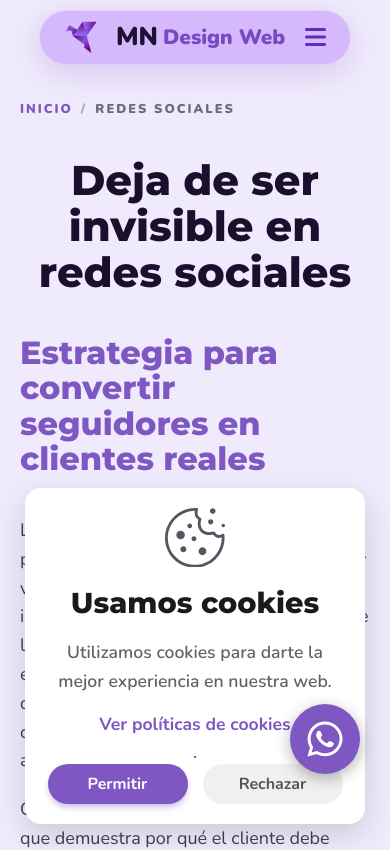
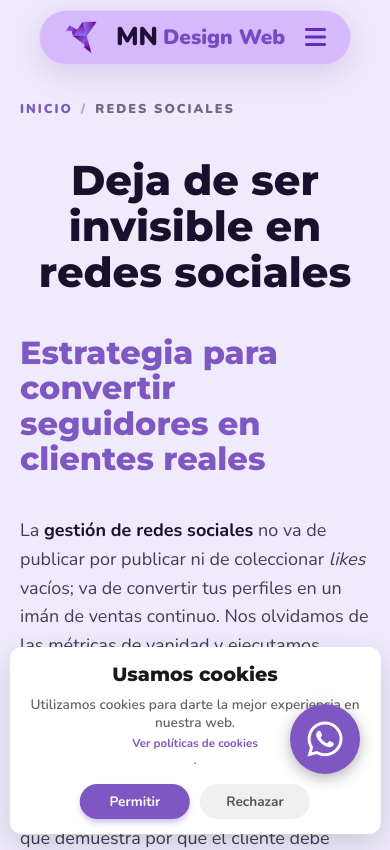
Before and after one commit to MNMRYK/mn-design-web, a React (Vite) app: page /redes-sociales in a window 390 px wide. Shown: the top 850 px of the page. Built offline with nearby package versions, Linux system fonts and the light colour scheme.

Commit message:
change: src/App.jsx

```diff
--- a/src/Legales/CookieBanner.css
+++ b/src/Legales/CookieBanner.css
@@ -115,14 +115,47 @@
 }
 
 
-/* Responsivo para móviles */
+/* Responsivo para móviles - ULTRA COMPACTO */
 @media (max-width: 480px) {
   .cookie-card-uiverse {
-    bottom: 20px;
+    bottom: 10px;        /* Más pegadito al borde inferior */
     left: 50%;
     transform: translateX(-50%);
-    width: 90%;
-    max-width: 340px;
-    padding: 20px;
+    width: 95%;          /* Aprovechamos un poco más el ancho */
+    max-width: none;     /* Quitamos el tope */
+    padding: 15px 20px;  /* Reducimos el relleno interno drásticamente */
+    min-height: auto;    /* Quitamos el min-height fijo de 240px de arriba */
+    gap: 10px;           /* Elementos más pegaditos entre sí */
+    border-radius: 12px;
+  }
+
+  /* Escondemos la galletita para ahorrar espacio visual */
+  #cookieSvg {
+    display: none;
+  }
+
+  .cookieHeading {
+    font-size: 1.2em; /* Título mucho más pequeño */
+  }
+
+  .cookieDescription {
+    font-size: 0.85em; /* Texto más chiquitito */
+    line-height: 1.3;
+  }
+
+  .cookielink {
+    margin-top: 5px;
+    font-size: 0.85em;
+  }
+
+  .buttonContainer {
+    margin-top: 5px;
+    gap: 10px;
+  }
+
+  .acceptButton, .declineButton {
+    width: 110px; /* Botones más finos */
+    height: 35px; /* Botones menos altos */
+    font-size: 0.85em;
   }
 }
```
